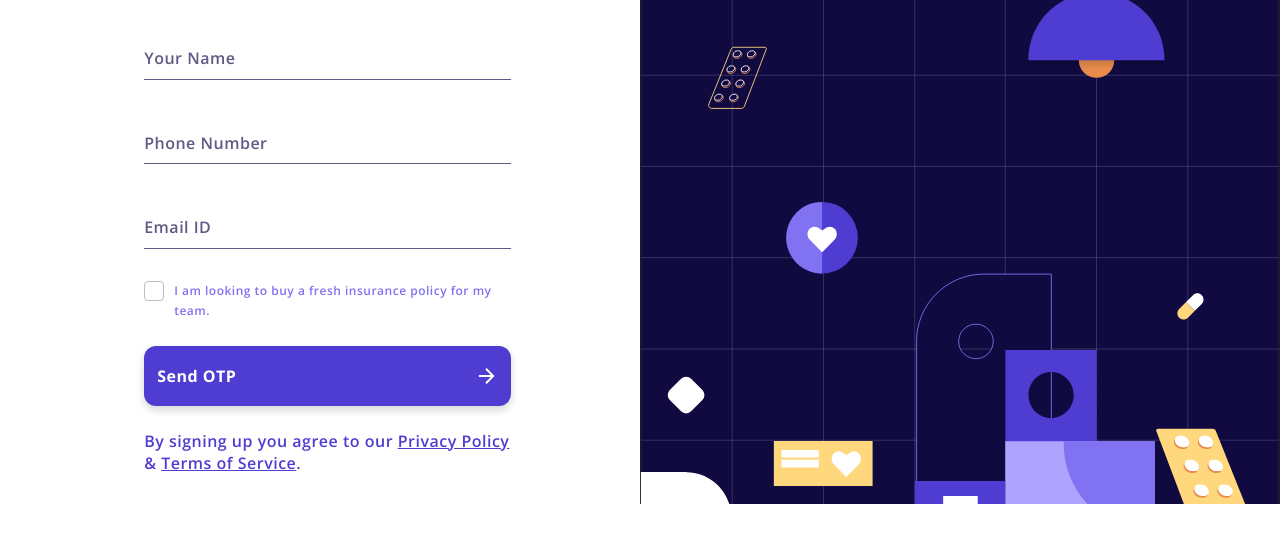
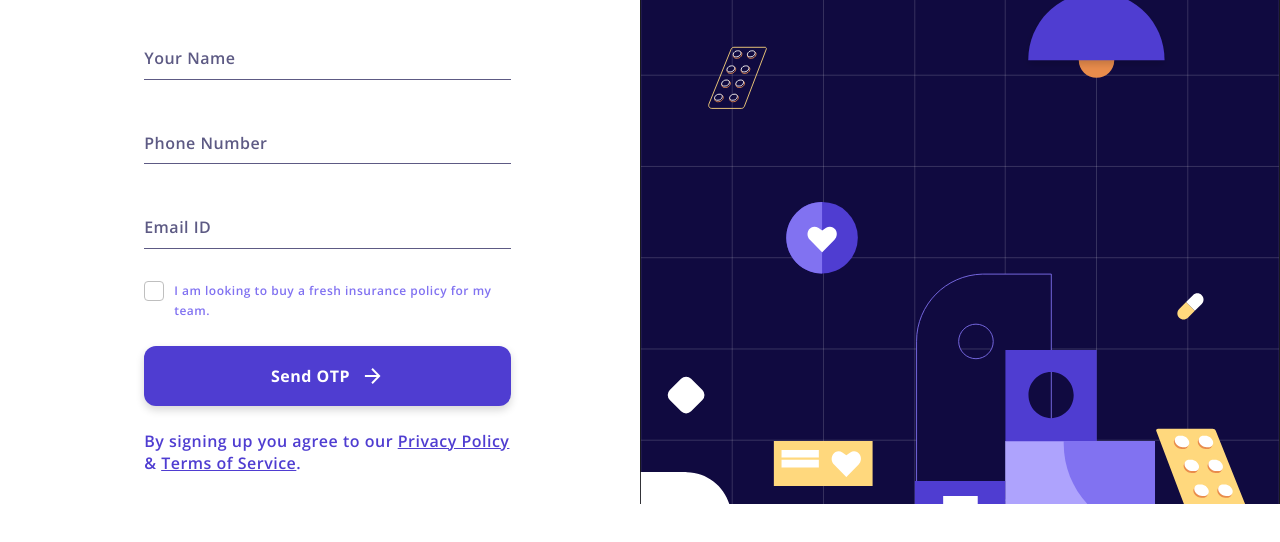
Before and after one commit to kant707/insure-my-team, a website: page index.html in a window 1280 px wide. Shown: the part 242-784 px from the top of the page. Drawn offline with nearby package versions, Linux system fonts and the light colour scheme.

Commit message:
send otp button arrow margin set

```diff
--- a/index.html
+++ b/index.html
@@ -49,7 +49,7 @@
                   </div>
                   <a href="/onboarding-otp.html" class="btn full mb24">
                     Send OTP
-                    <svg xmlns="http://www.w3.org/2000/svg" class="ml-auto" width="24" height="24"><g transform="translate(-91)" fill="none" fill-rule="evenodd"><path fill="#ffffff" d="M95.906 13h11.883l-5.458 5.59 1.386 1.41 7.811-8-7.811-8-1.376 1.41 5.448 5.59H95.906v2"/></g></svg>
+                    <svg xmlns="http://www.w3.org/2000/svg" class="ml10" width="24" height="24"><g transform="translate(-91)" fill="none" fill-rule="evenodd"><path fill="#ffffff" d="M95.906 13h11.883l-5.458 5.59 1.386 1.41 7.811-8-7.811-8-1.376 1.41 5.448 5.59H95.906v2"/></g></svg>
                   </a>
                   <!--
                   Main action will perform on this button
```
